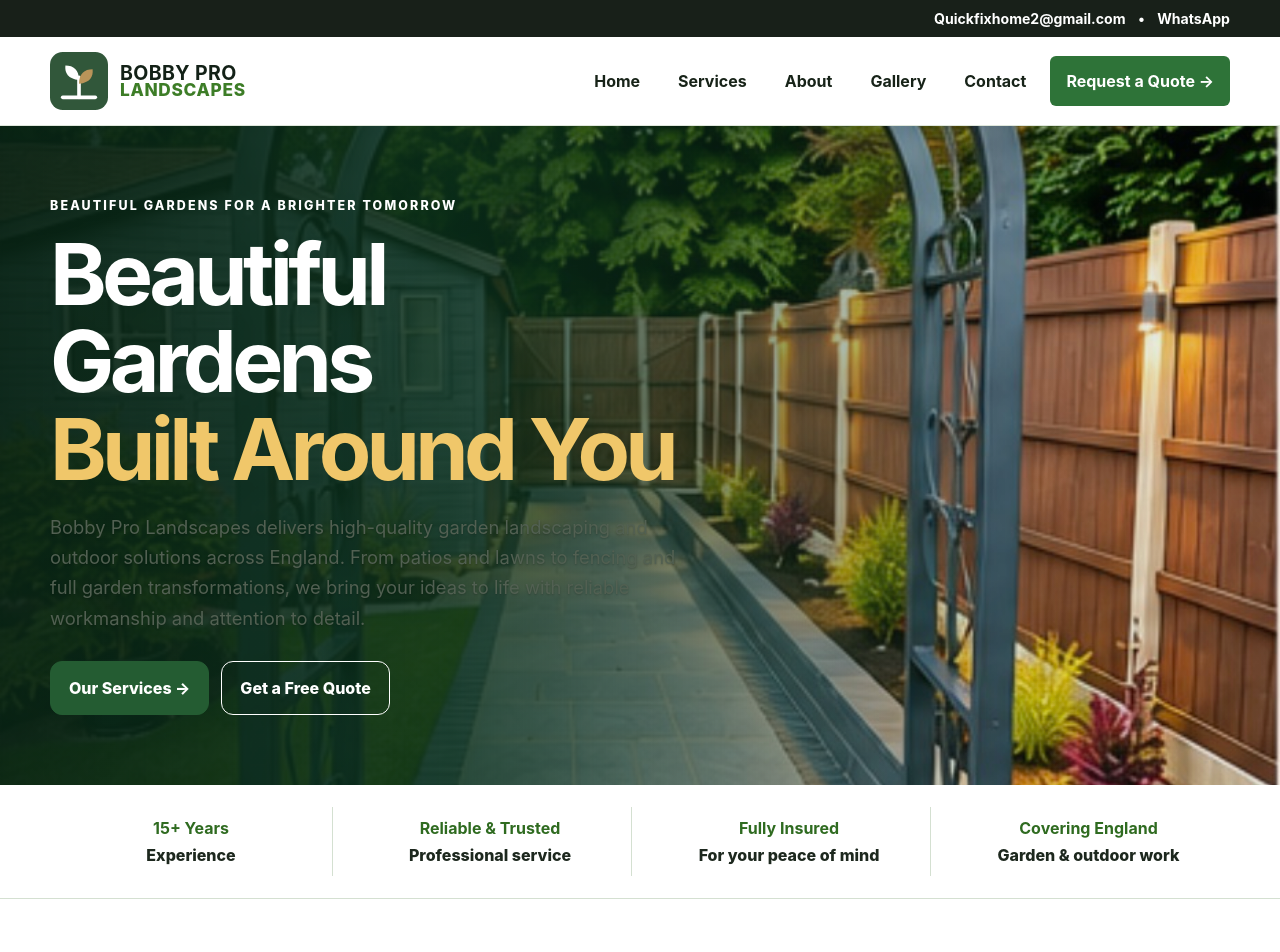
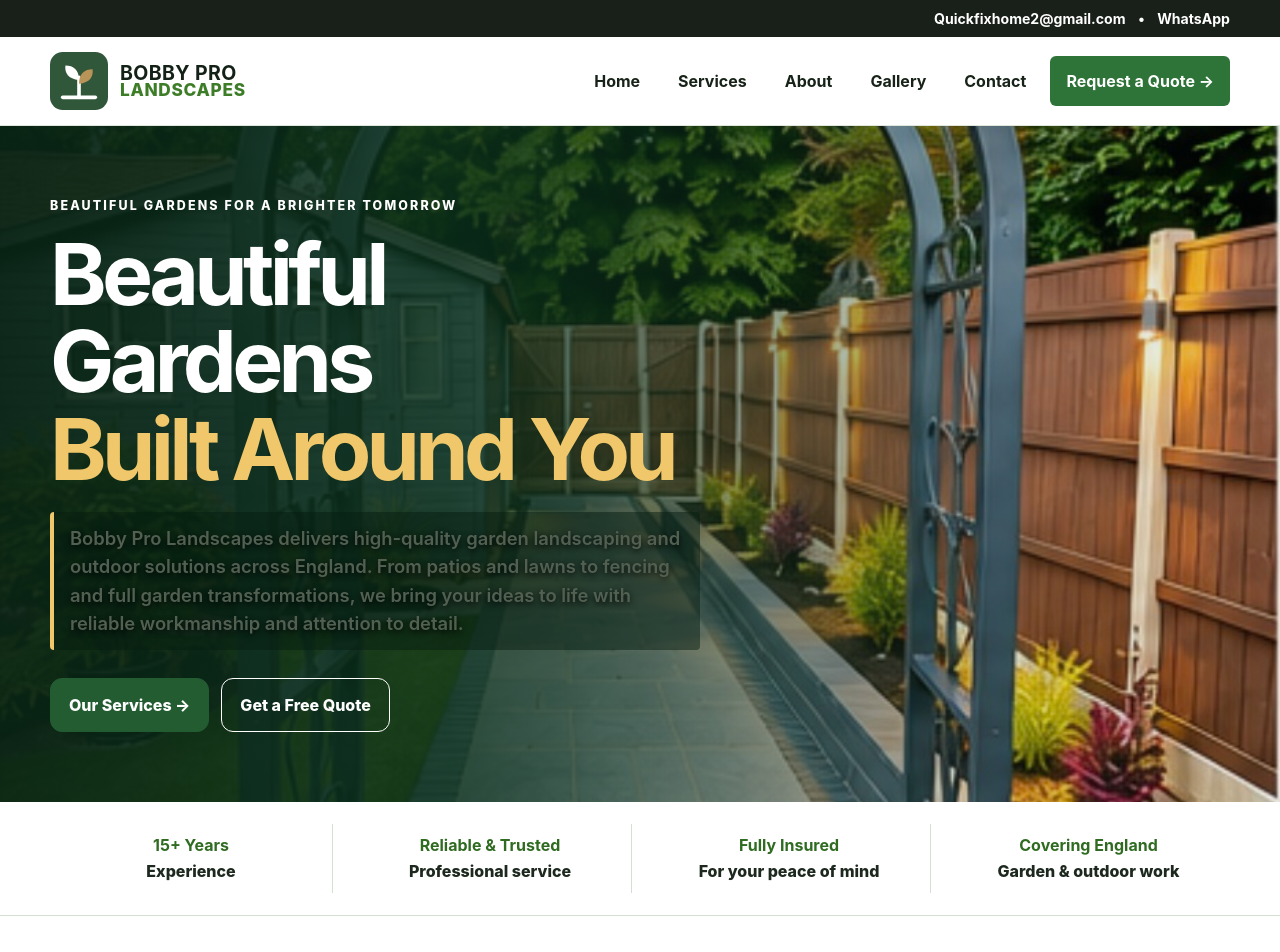
Before and after one commit to arsalanbobby/Bobby-Pro-Landscapes, a Jekyll site: the page built from index.md, in a window 1280 px wide and 1400 px high. Shown: the top 952 px of the window. Built offline with Jekyll 4.4.1, drawn with Linux system fonts in a browser that asks for light colours.

Commit message:
Improve homepage introduction text readability

```diff
--- a/assets/css/style.css
+++ b/assets/css/style.css
@@ -127,7 +127,7 @@ a{color:inherit}
 .approved-landscape-hero h1{font-size:clamp(3.1rem,6.7vw,6rem);line-height:1.02;color:#fff;max-width:700px}
 .approved-landscape-hero h1 span{color:#f0c76a}
 .approved-landscape-hero .hero-eyebrow{color:#fff;letter-spacing:.17em;max-width:500px}
-.approved-landscape-hero .lead{color:#fff;font-size:1.12rem;text-shadow:0 1px 2px rgba(0,0,0,.2)}
+.approved-landscape-hero .lead{color:#fff;font-size:1.12rem;font-weight:600;line-height:1.55;text-shadow:0 2px 6px rgba(0,0,0,.9);background:rgba(5,28,16,.48);border-left:4px solid #f0c76a;border-radius:4px;padding:12px 16px;max-width:650px}
 .hero-outline{background:transparent;color:#fff;border-color:#fff}
 .hero-outline:hover{background:#fff;color:#1d3925}
 .landscape-trust{background:#fff;color:#1d281e;border-bottom:1px solid var(--border)}
```
